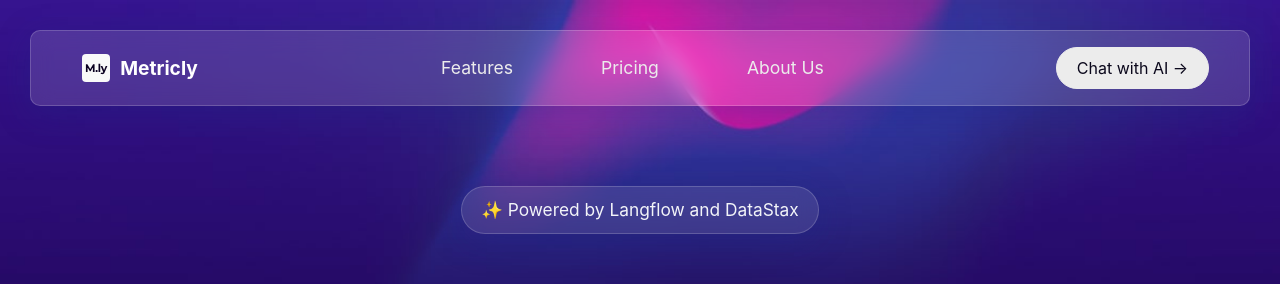
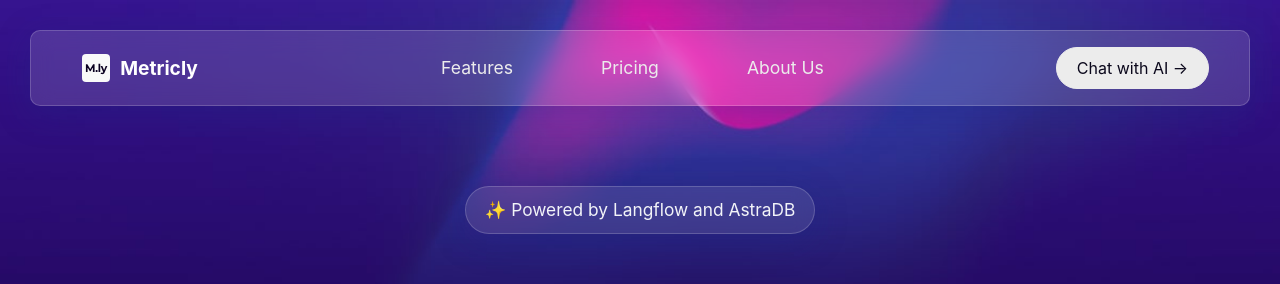
Before and after one commit to viditagrawal56/metricly_hackathon, a React (Vite) app: page / in a window 1280 px wide. Shown: the top 284 px of the page. Built offline with nearby package versions, Linux system fonts and the light colour scheme.

Commit message:
change pill name

```diff
--- a/src/components/Hero/Hero.tsx
+++ b/src/components/Hero/Hero.tsx
@@ -12,7 +12,7 @@ const Hero = () => {
         transition={{ duration: 0.8 }}
         className="hero-content"
       >
-        <p className="pill">✨ Powered by Langflow and DataStax</p>
+        <p className="pill">✨ Powered by Langflow and AstraDB</p>
         <h1>
           Modern Analytics
           <br />
```
